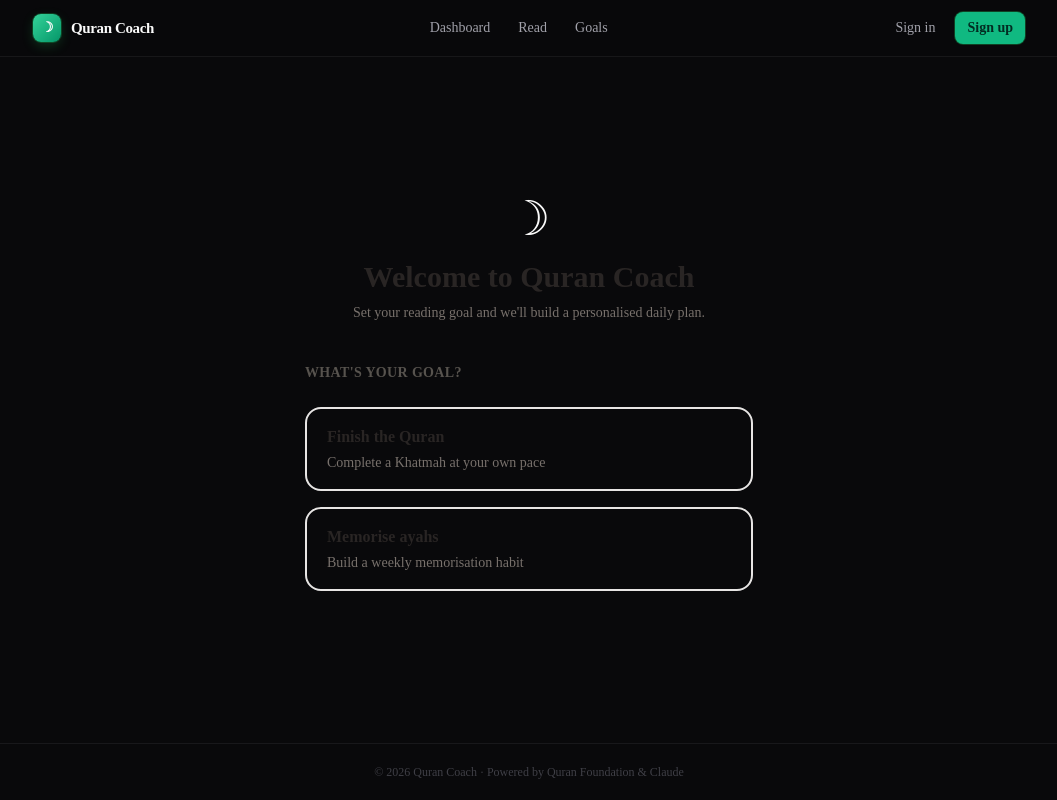
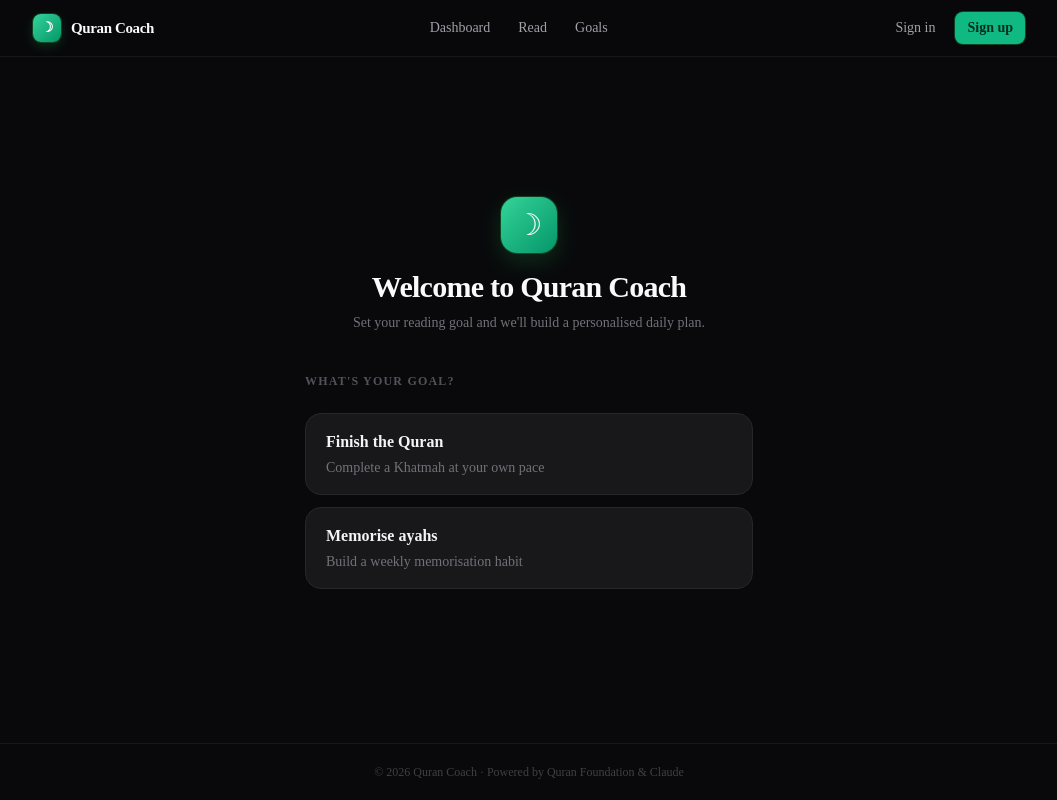
Before and after one commit to jibberswrld/Quran-Foundation-Hackathon-Submission, a Next.js app: page /onboarding in a window 1280 px wide. Shown: the whole page, without its empty margins (111-1168 px from the left). Built offline with nearby package versions, Linux system fonts and the light colour scheme; no server answers.

Commit message:
style: dark onboarding wizard, green logo, goal cards with hover border

```diff
--- a/app/onboarding/OnboardingClient.tsx
+++ b/app/onboarding/OnboardingClient.tsx
@@ -54,7 +54,6 @@ export default function OnboardingClient() {
 
     saveGoal(goal);
 
-    // Best-effort sync — don't block navigation if it fails
     try {
       await syncGoalToApi(goal);
     } catch {
@@ -72,32 +71,34 @@ export default function OnboardingClient() {
   return (
     <div className="w-full max-w-md">
       {/* Header */}
-      <div className="text-center mb-10">
-        <span className="text-5xl mb-4 block">☽</span>
-        <h1 className="text-3xl font-bold text-stone-800">Welcome to Quran Coach</h1>
-        <p className="text-stone-500 mt-2 text-sm">
+      <div className="mb-10 text-center">
+        <div className="mx-auto mb-4 flex h-14 w-14 items-center justify-center rounded-2xl bg-gradient-to-br from-emerald-400 to-emerald-600 text-3xl shadow-[0_0_0_1px_rgba(34,197,94,0.25),0_8px_24px_rgba(34,197,94,0.2)]">
+          ☽
+        </div>
+        <h1 className="text-3xl font-bold tracking-tight text-zinc-50">
+          Welcome to Quran Coach
+        </h1>
+        <p className="mt-2 text-sm text-zinc-500">
           Set your reading goal and we&apos;ll build a personalised daily plan.
         </p>
       </div>
 
       {/* Step: type */}
       {step === "type" && (
-        <div className="space-y-4">
-          <h2 className="text-sm font-semibold text-stone-600 uppercase tracking-wide mb-2">
-            What&apos;s your goal?
-          </h2>
+        <div className="space-y-3">
+          <p className="section-label mb-3">What&apos;s your goal?</p>
           {(Object.keys(GOAL_DESCRIPTIONS) as GoalType[]).map((type) => (
             <button
               key={type}
               onClick={() => handleTypeSelect(type)}
-              className="w-full text-left px-5 py-4 rounded-2xl border-2 border-stone-200 hover:border-emerald-400 hover:bg-emerald-50 transition-all group"
+              className="group w-full rounded-2xl border border-zinc-800 bg-zinc-900 px-5 py-4 text-left transition-all hover:border-emerald-500/40 hover:bg-zinc-900/80"
             >
-              <span className="font-semibold text-stone-800 group-hover:text-emerald-700 block">
+              <span className="block font-semibold text-zinc-100 transition-colors group-hover:text-emerald-400">
                 {type === "finish_in_days"
                   ? "Finish the Quran"
                   : "Memorise ayahs"}
               </span>
-              <span className="text-sm text-stone-500 mt-1 block">
+              <span className="mt-1 block text-sm text-zinc-500">
                 {type === "finish_in_days"
                   ? "Complete a Khatmah at your own pace"
                   : "Build a weekly memorisation habit"}
@@ -112,18 +113,18 @@ export default function OnboardingClient() {
         <div className="space-y-6">
           <button
             onClick={() => setStep("type")}
-            className="text-sm text-stone-400 hover:text-stone-600"
+            className="text-sm text-zinc-600 transition-colors hover:text-zinc-400"
           >
             ← Back
           </button>
-          <div>
+          <div className="rounded-2xl border border-zinc-800 bg-zinc-900 p-6">
             <label
               htmlFor="goal-value"
-              className="block text-sm font-semibold text-stone-600 uppercase tracking-wide mb-1"
+              className="section-label block mb-3"
             >
               {desc.label}
             </label>
-            <div className="flex items-center gap-3 mt-2">
+            <div className="flex items-center gap-3">
               <input
                 id="goal-value"
                 type="number"
@@ -133,14 +134,14 @@ export default function OnboardingClient() {
                 onChange={(e) =>
                   setGoalValue(Math.max(desc.min, Math.min(desc.max, Number(e.target.value))))
                 }
-                className="w-32 text-2xl font-bold text-center text-emerald-700 border-2 border-stone-200 rounded-xl py-2 focus:outline-none focus:border-emerald-400"
+                className="w-32 rounded-xl border border-zinc-700 bg-zinc-950 py-2 text-center text-2xl font-bold text-emerald-400 focus:border-emerald-500/50 focus:outline-none focus:ring-1 focus:ring-emerald-500/20"
               />
-              <span className="text-stone-500 text-sm">{desc.unit}</span>
+              <span className="text-sm text-zinc-500">{desc.unit}</span>
             </div>
             {goalType === "finish_in_days" && (
-              <p className="text-xs text-stone-400 mt-3">
+              <p className="mt-4 text-xs text-zinc-600">
                 That&apos;s roughly{" "}
-                <strong className="text-stone-600">
+                <strong className="text-zinc-400">
                   {Math.ceil(6236 / goalValue)} verses
                 </strong>{" "}
                 per day (6,236 total ayahs).
@@ -149,7 +150,7 @@ export default function OnboardingClient() {
           </div>
           <button
             onClick={handleValueConfirm}
-            className="w-full bg-emerald-600 hover:bg-emerald-700 text-white font-medium py-3 rounded-2xl transition-colors"
+            className="btn-primary w-full py-3 text-sm"
           >
             Continue →
           </button>
@@ -161,25 +162,30 @@ export default function OnboardingClient() {
         <div className="space-y-6">
           <button
             onClick={() => setStep("value")}
-            className="text-sm text-stone-400 hover:text-stone-600"
+            className="text-sm text-zinc-600 transition-colors hover:text-zinc-400"
           >
             ← Back
           </button>
-          <div className="bg-emerald-50 border border-emerald-200 rounded-2xl p-6 text-center space-y-1">
-            <p className="text-stone-500 text-sm">Your goal</p>
-            <p className="text-xl font-bold text-emerald-700">
+          <div className="rounded-2xl border border-emerald-500/20 bg-emerald-500/5 p-6 text-center">
+            <p className="text-xs text-zinc-600 mb-1">Your goal</p>
+            <p className="text-xl font-bold tracking-tight text-emerald-400">
               {goalType === "finish_in_days"
                 ? `Finish in ${goalValue} days`
                 : `Memorise ${goalValue} ayahs / week`}
             </p>
-            <p className="text-xs text-stone-400">
-              Starting {new Date().toLocaleDateString(undefined, { month: "long", day: "numeric", year: "numeric" })}
+            <p className="mt-2 text-xs text-zinc-600">
+              Starting{" "}
+              {new Date().toLocaleDateString(undefined, {
+                month: "long",
+                day: "numeric",
+                year: "numeric",
+              })}
             </p>
           </div>
           <button
             onClick={handleSave}
             disabled={saving}
-            className="w-full bg-emerald-600 hover:bg-emerald-700 disabled:bg-stone-300 disabled:cursor-not-allowed text-white font-semibold py-3 rounded-2xl transition-colors"
+            className="btn-primary w-full py-3 text-sm disabled:opacity-50 disabled:cursor-not-allowed"
           >
             {saving ? "Saving…" : "Start my journey →"}
           </button>
--- a/app/onboarding/page.tsx
+++ b/app/onboarding/page.tsx
@@ -1,13 +1,13 @@
 import OnboardingClient from "./OnboardingClient";
 
 export const metadata = {
-  title: "Get Started · Quran Coach",
-  description: "Set your daily Quran reading goal and pace.",
+  title: "Set your goal · Quran Coach",
+  description: "Choose your reading pace and start your journey.",
 };
 
 export default function OnboardingPage() {
   return (
-    <div className="flex min-h-[calc(100vh-8rem)] items-center justify-center px-4 py-12">
+    <div className="flex min-h-[calc(100vh-8rem)] items-center justify-center px-4 py-16">
       <OnboardingClient />
     </div>
   );
```
